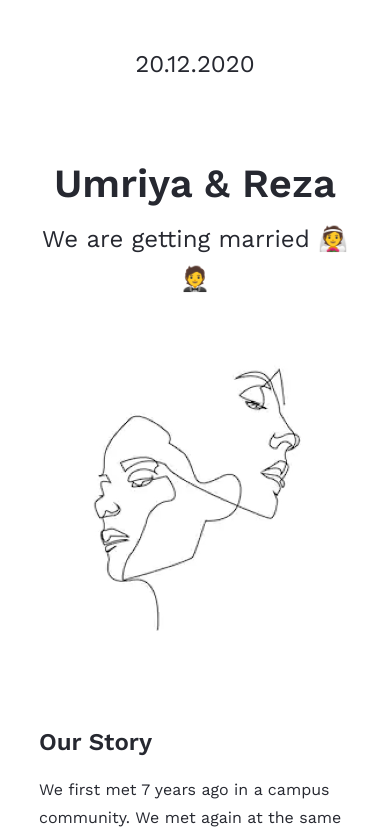
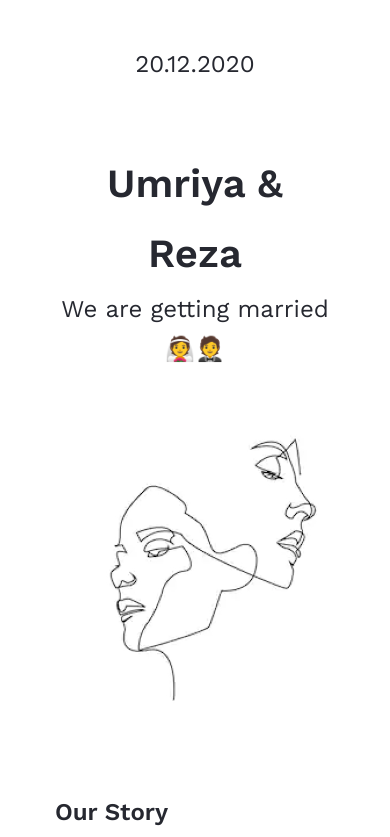
Before and after one commit to umriyaafini/my-wedding-web, a Vue app: page / in a window 390 px wide. Shown: the top 837 px of the page. Built offline with nearby package versions, Linux system fonts and the light colour scheme; no server answers.

Commit message:
Remove padding section

```diff
--- a/src/App.vue
+++ b/src/App.vue
@@ -49,6 +49,7 @@ p {
   -moz-osx-font-smoothing: grayscale;
   max-width: 960px;
   margin: 0 auto;
+  overflow: hidden;
 }
 section {
   padding: 0 40px;
@@ -59,11 +60,9 @@ section {
     display: flex;
     flex-direction: column;
     align-items: center;
-    overflow-x: hidden;
   }
 
   section {
-    padding: 0 24px;
     margin-bottom: 40px;
     max-width: 360px;
   }
```
